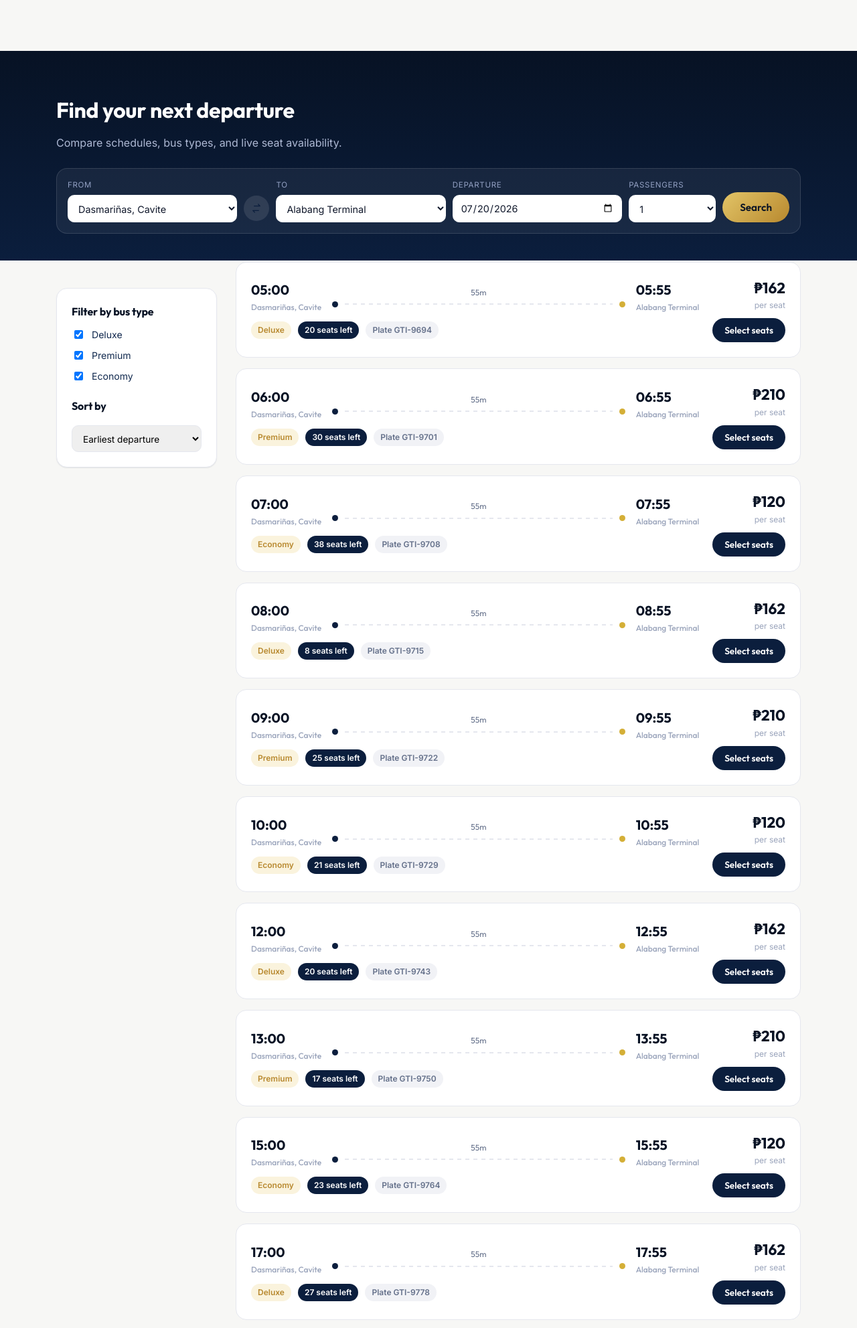
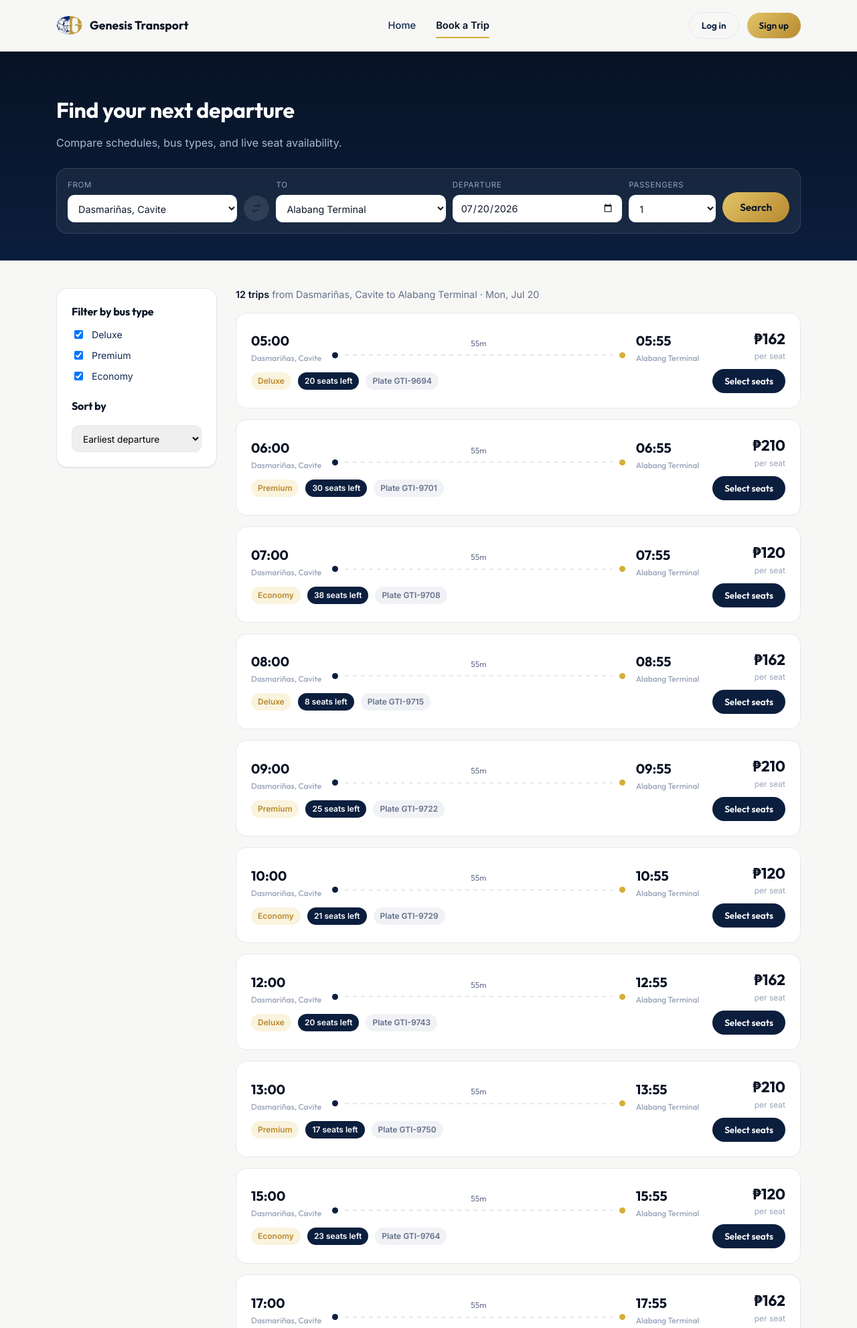
Before and after one commit to 32s05/GTSI, a Node server app: page /booking.ejs in a window 1280 px wide. Shown: the top 1983 px of the page at 67% size. Run offline with Node 20, Linux system fonts and the light colour scheme; some libraries are stand-ins or nearby versions.

Commit message:
feat: navbar is fixed.

```diff
--- a/public/css/styles.css
+++ b/public/css/styles.css
@@ -62,6 +62,7 @@
   background: var(--bg);
   -webkit-font-smoothing: antialiased;
   line-height: 1.5;
+  padding-top: 76px; /* Reserve space for fixed navbar */
 }
 
 h1, h2, h3, h4 {
@@ -150,12 +151,16 @@
 
 /* ---------- Navbar ---------- */
 .navbar {
-  position: sticky;
+  position: fixed; /* Use fixed so navbar remains at top across browsers */
   top: 0;
+  left: 0;
+  right: 0;
   z-index: 1000;
+  width: 100%;
   background: rgba(247, 247, 245, 0.95);
   backdrop-filter: blur(14px);
   border-bottom: 1px solid var(--border);
+  box-shadow: 0 2px 12px rgba(11, 30, 61, 0.06);
 }
 .navbar .container {
   display: flex;
@@ -984,6 +989,23 @@
 }
 .dash-tab.active { color: var(--navy-950); border-bottom-color: var(--gold-500); }
 
+/* Dashboard header (stats + tabs) fixed overlay styles */
+.dash-header {
+  padding: 10px 0 8px 0;
+  margin-bottom: 8px;
+}
+
+.dash-header.fixed {
+  position: fixed;
+  box-shadow: none;
+  border-radius: 0;
+  background: var(--bg); /* match page background */
+  border: none;
+  backdrop-filter: none;
+}
+
+.dash-header-spacer { height: 0px; transition: height 0.12s ease; }
+
 .booking-card {
   background: var(--surface);
   border: 1px solid var(--border);
--- a/public/js/booking.js
+++ b/public/js/booking.js
@@ -177,4 +177,81 @@
       });
     });
   }
+
+  // Hide the sticky results summary when the results list scrolls past its top
+  function setupSummaryVisibility() {
+    const resultsListParent = resultsContainer.parentElement; // .results-list
+    if (!resultsSummary || !resultsContainer || window.innerWidth <= 900) return;
+
+    // Add a sentinel before the results container to observe when it crosses the navbar line
+    let sentinel = document.getElementById('results-sentinel');
+    if (!sentinel) {
+      sentinel = document.createElement('div');
+      sentinel.id = 'results-sentinel';
+      resultsContainer.parentNode.insertBefore(sentinel, resultsContainer);
+      sentinel.style.width = '1px';
+      sentinel.style.height = '1px';
+      sentinel.style.margin = '0';
+      sentinel.style.padding = '0';
+    }
+
+    const navbarHeight = document.querySelector('.navbar')?.offsetHeight || 76;
+    const observer = new IntersectionObserver((entries) => {
+      entries.forEach((entry) => {
+        // When the sentinel scrolls out of view (we've scrolled past the summary position),
+        // make the summary a fixed overlay so trip cards scroll underneath and get cropped.
+        if (!entry.isIntersecting) {
+          // compute bounds for the results column so the fixed overlay lines up
+          const colRect = resultsListParent.getBoundingClientRect();
+          const summaryHeight = resultsSummary.offsetHeight || 56;
+
+          // Make a spacer (sentinel) take up the summary height in the flow
+          sentinel.style.height = summaryHeight + 'px';
+
+          resultsSummary.classList.add('fixed-summary');
+          resultsSummary.classList.remove('hide-summary');
+          resultsSummary.style.position = 'fixed';
+          resultsSummary.style.top = (navbarHeight + 12) + 'px';
+          resultsSummary.style.left = colRect.left + 'px';
+          resultsSummary.style.width = colRect.width + 'px';
+          resultsSummary.style.zIndex = 900;
+        } else {
+          // restore normal (non-fixed) behavior
+          sentinel.style.height = '0px';
+          resultsSummary.classList.remove('fixed-summary');
+          resultsSummary.classList.remove('hide-summary');
+          resultsSummary.style.position = '';
+          resultsSummary.style.top = '';
+          resultsSummary.style.left = '';
+          resultsSummary.style.width = '';
+          resultsSummary.style.zIndex = '';
+        }
+      });
+    }, { root: null, rootMargin: `-${navbarHeight}px 0px 0px 0px`, threshold: 0 });
+
+    observer.observe(sentinel);
+
+    // Re-evaluate on resize so navbar height and column width stay correct
+    let resizeTimer;
+    window.addEventListener('resize', () => {
+      clearTimeout(resizeTimer);
+      resizeTimer = setTimeout(() => {
+        if (window.innerWidth <= 900) {
+          sentinel.style.height = '0px';
+          resultsSummary.classList.remove('fixed-summary');
+          resultsSummary.style.position = '';
+          resultsSummary.style.top = '';
+          resultsSummary.style.left = '';
+          resultsSummary.style.width = '';
+          resultsSummary.style.zIndex = '';
+        } else {
+          // force a recalculation by triggering the observer with a small scroll
+          window.dispatchEvent(new Event('scroll'));
+        }
+      }, 120);
+    });
+  }
+
+  // Initialize the visibility observer once
+  setupSummaryVisibility();
 });
--- a/public/js/main.js
+++ b/public/js/main.js
@@ -97,13 +97,34 @@
     const user = getUser();
     if (!user) {
       sessionStorage.setItem("gt_redirect_after_login", location.pathname.split("/").pop());
-      location.href = redirectTo;
+      const target = redirectTo.startsWith("/") ? redirectTo : `/${redirectTo}`;
+      location.href = target;
       return null;
     }
     return user;
   }
 
   function renderNav(activePage) {
+    let mount = document.getElementById("site-nav");
+    if (!mount) {
+      mount = document.createElement("div");
+      mount.id = "site-nav";
+      document.body.prepend(mount);
+    }
+    if (!mount) return;
+
+    mount.innerHTML = `
+      <nav class="navbar">
+        <div class="container">
+          <a href="/index.ejs" class="brand"><span class="brand-mark"><img src="/css/genesis-logo.png" alt="Genesis Logo" style="height: 100%; width: auto; object-fit: contain;" /></span>Genesis Transport</a>
+          <div class="nav-links" id="nav-links-container"></div>
+          <div class="nav-actions" id="nav-actions-container"></div>
+          <button class="nav-toggle" id="nav-toggle">Menu</button>
+        </div>
+      </nav>
+      <div id="mobile-menu" style="background:#fff;border-bottom:1px solid var(--border);padding:16px 24px;display:none;"></div>
+    `;
+
     const linksMount = document.getElementById("nav-links-container");
     const actionsMount = document.getElementById("nav-actions-container");
     const mobileMount = document.getElementById("mobile-menu");
@@ -111,15 +132,15 @@
 
     const user = getUser();
     let links = [
-      { href: "index.ejs", label: "Home", key: "home" },
-      { href: "booking.ejs", label: "Book a Trip", key: "booking" },
+      { href: "/index.ejs", label: "Home", key: "home" },
+      { href: "/booking.ejs", label: "Book a Trip", key: "booking" },
     ];
-    if (user) links.push({ href: "dashboard.ejs", label: "My Trips", key: "dashboard" });
+    if (user) links.push({ href: "/dashboard.ejs", label: "My Trips", key: "dashboard" });
 
     const linksHtml = links.map(l => `<a href="${l.href}" class="${l.key === activePage ? "active" : ""}">${l.label}</a>`).join("");
     const actionsHtml = user
       ? `<div class="nav-user"><div class="avatar">${initials(user.name)}</div><span>${user.name.split(" ")[0]}</span></div><button class="btn btn-ghost btn-sm" id="nav-logout">Log out</button>`
-      : `<a href="login.ejs" class="btn btn-ghost btn-sm">Log in</a><a href="signup.ejs" class="btn btn-primary btn-sm">Sign up</a>`;
+      : `<a href="/login.ejs" class="btn btn-ghost btn-sm">Log in</a><a href="/signup.ejs" class="btn btn-primary btn-sm">Sign up</a>`;
 
     // Update containers instead of replacing the whole navbar
     linksMount.innerHTML = linksHtml;
@@ -132,12 +153,17 @@
     });
     document.getElementById("nav-logout")?.addEventListener("click", () => {
       clearUser();
-      location.href = "index.ejs";
+      location.href = "/index.ejs";
     });
   }
 
   function renderFooter() {
-    const mount = document.getElementById("site-footer");
+    let mount = document.getElementById("site-footer");
+    if (!mount) {
+      mount = document.createElement("div");
+      mount.id = "site-footer";
+      document.body.appendChild(mount);
+    }
     if (!mount) return;
     mount.innerHTML = `
       <footer class="site-footer">
@@ -153,25 +179,34 @@
           </div>
           <div>
             <h4>Product</h4>
-            <a href="booking.ejs">Book a trip</a>
-            <a href="dashboard.ejs">My trips</a>
-            <a href="index.ejs#routes">Routes</a>
+            <a href="/booking.ejs">Book a trip</a>
+            <a href="/dashboard.ejs">My trips</a>
+            <a href="/index.ejs#routes">Routes</a>
           </div>
           <div>
             <h4>Company</h4>
-            <a href="index.ejs#about">About</a>
-            <a href="index.ejs#faq">FAQ</a>
+            <a href="/index.ejs#about">About</a>
+            <a href="/index.ejs#faq">FAQ</a>
           </div>
           <div>
             <h4>Account</h4>
-            <a href="login.ejs">Log in</a>
-            <a href="signup.ejs">Sign up</a>
+            <a href="/login.ejs">Log in</a>
+            <a href="/signup.ejs">Sign up</a>
           </div>
         </div>
         <div class="footer-bottom">© ${new Date().getFullYear()} Genesis Transport Service, Inc. — Prototype build for academic use.</div>
       </footer>
     `;
   }
+
+  document.addEventListener("DOMContentLoaded", () => {
+    // Extract the page name from the URL, e.g., 'booking.ejs' -> 'booking'
+    const path = window.location.pathname.split("/").pop();
+    const pageKey = path.split(".")[0] || "home";
+
+    GT.renderNav(pageKey);
+    GT.renderFooter(); // You likely want this on all pages too
+  });
 
   return {
     getUser, setUser, clearUser,
```
Also changed, not shown: public/js/dashboard.js (+57 -0 lines), views/dashboard.ejs (+7 -5 lines), views/index.ejs (+1 -16 lines).
